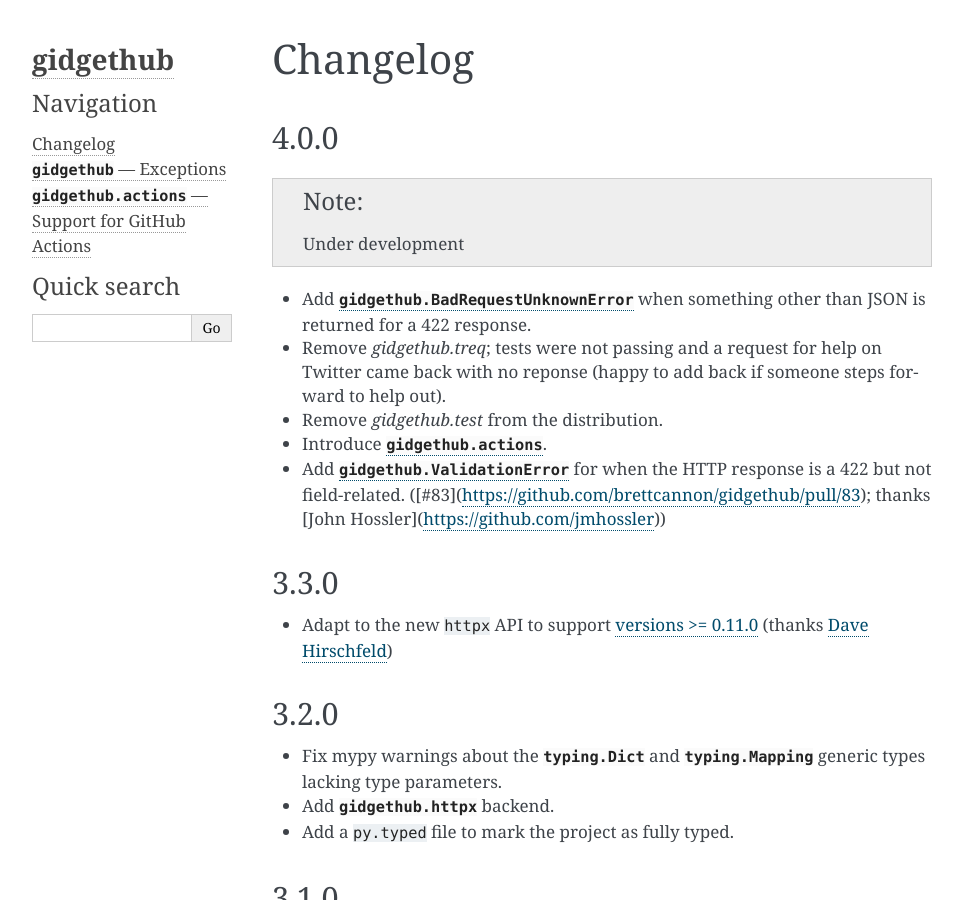
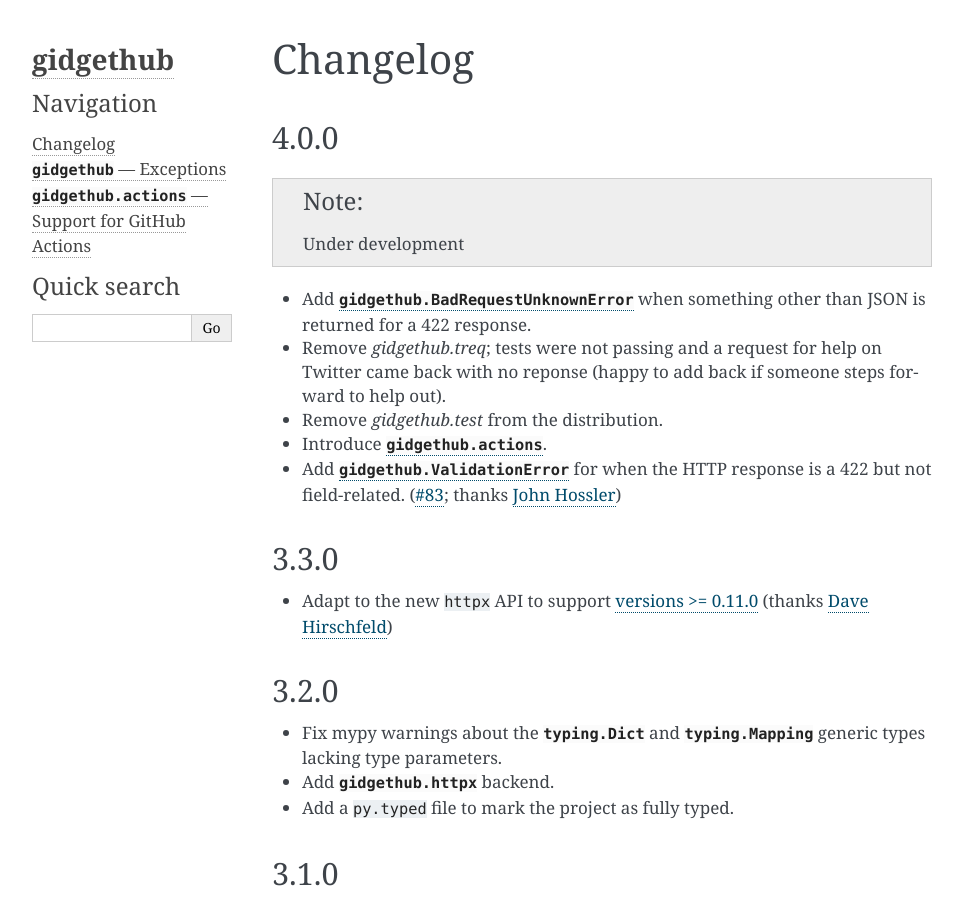
Before and after one commit to gidgethub/gidgethub, a Sphinx documentation site: the page built from docs/changelog.rst, in a window 1280 px wide and 900 px high. Shown: the whole window, without its empty margins (148-1111 px from the left). Built offline with Sphinx 7.4.7, drawn with Linux system fonts in a browser that asks for light colours; pages that are not in the unit, such as notebooks, are missing from menus.

Commit message:
Fix the url markup in changelog
It was using markdown link format. Changed it to restructured text,\.

```diff
--- a/docs/changelog.rst
+++ b/docs/changelog.rst
@@ -15,8 +15,8 @@
 - Remove `gidgethub.test` from the distribution.
 - Introduce :mod:`gidgethub.actions`.
 - Add :exc:`gidgethub.ValidationError` for when the HTTP response is a 422 but not
-  field-related. ([#83](https://github.com/brettcannon/gidgethub/pull/83);
-  thanks [John Hossler](https://github.com/jmhossler))
+  field-related. (`#83 <https://github.com/brettcannon/gidgethub/pull/83>`_;
+  thanks `John Hossler <https://github.com/jmhossler>`_)
 
 3.3.0
 '''''
```
